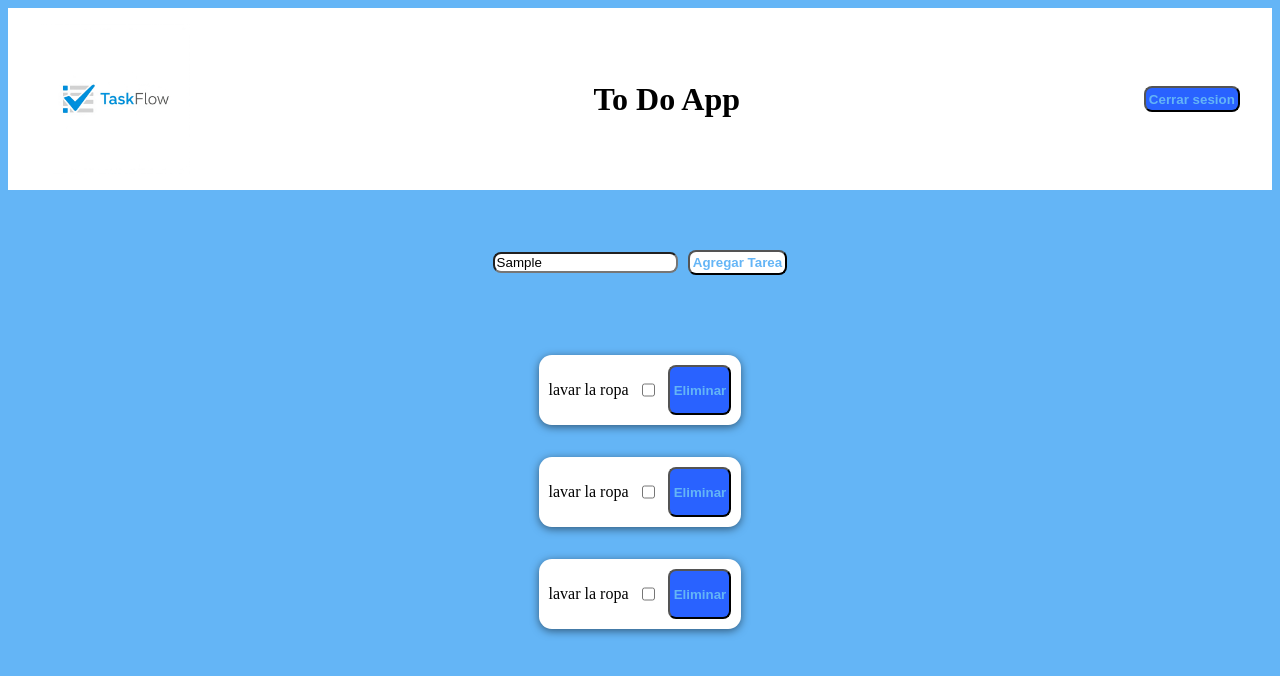
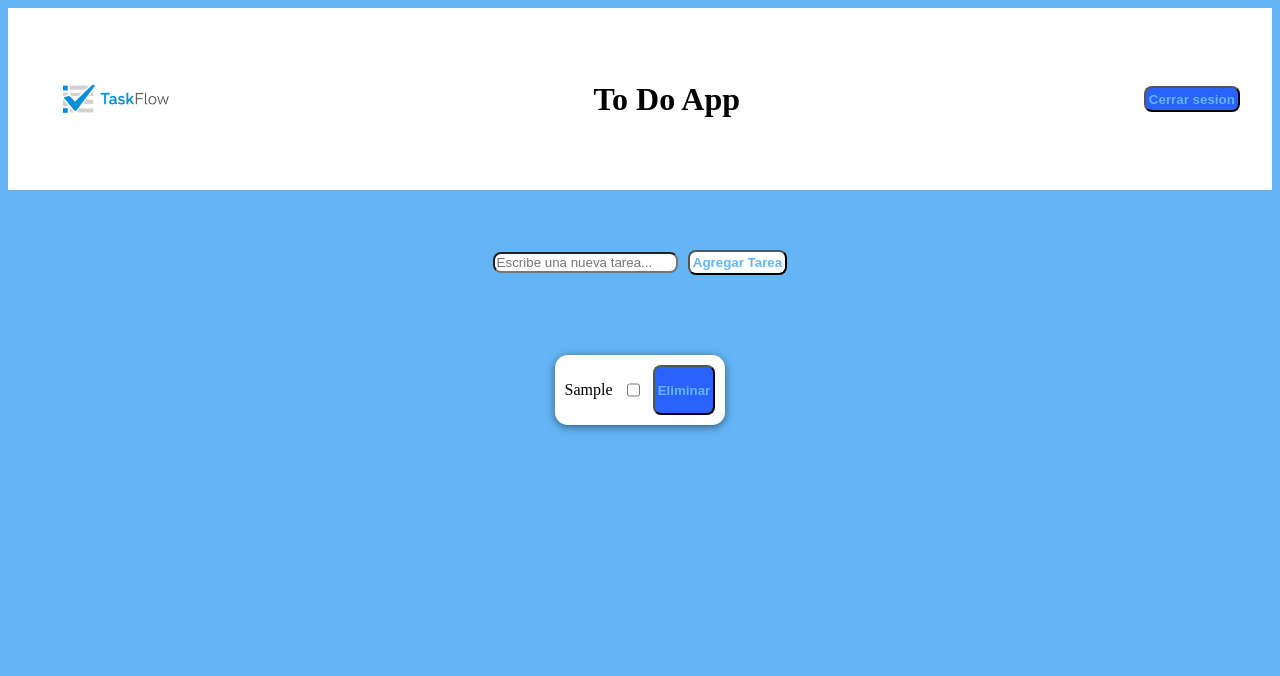
Before and after one commit to kevuxxi/Taskflow, a React (Vite) app in the folder frontend/: page /home in a window 1280 px wide. Both pictures are taken after typing "Sample" into the empty fields and a click on the button "Agregar Tarea". Shown: the top 676 px of the page. Built offline with nearby package versions, Linux system fonts and the light colour scheme.

Commit message:
add funcion de agregar tareas

```diff
--- a/frontend/src/components/TaskItem.jsx
+++ b/frontend/src/components/TaskItem.jsx
@@ -1,9 +1,9 @@
 import React from 'react'
 
-const TaskItem = () => {
+const TaskItem = ({ tarea }) => {
     return (
         <li className='item'>
-            <p>lavar la ropa</p>
+            <p>{tarea.text}</p>
             <input type="checkbox" name="" id="" />
             <button>Eliminar</button>
         </li>
--- a/frontend/src/components/TaskList.jsx
+++ b/frontend/src/components/TaskList.jsx
@@ -1,12 +1,10 @@
 import '../styles/TaskList.css'
 import TaskItem from './TaskItem'
 
-const TaskList = () => {
+const TaskList = ({ tareas }) => {
     return (
         <ul className="task-list">
-            <TaskItem />
-            <TaskItem />
-            <TaskItem />
+            {tareas.map((tarea) => (<li key={tarea.id}><TaskItem tarea={tarea} /></li>))}
         </ul>
     )
 }
--- a/frontend/src/pages/Home.jsx
+++ b/frontend/src/pages/Home.jsx
@@ -1,16 +1,41 @@
+import { useState } from "react"
 import Header from "../components/Header"
 import TaskList from "../components/TaskList"
 import '../styles/Home.css'
 
 const Home = () => {
+
+    const [tareas, setTareas] = useState([]);
+    const [texto, setTexto] = useState('')
+
+
+
+    const aggTarea = (texto) => {
+
+        if (texto.trim() === '') return;
+
+
+        const nuevatarea = {
+            id: Date.now(),
+            text: texto,
+            isCompleted: false,
+        }
+
+        setTareas([...tareas, nuevatarea])
+
+        setTexto('')
+
+    }
+
+
     return (
         <div >
             <Header />
             <div className="home-container">
-                <input type="text" />
-                <button>Agregar Tarea</button>
+                <input type="text" value={texto} onChange={(e) => setTexto(e.target.value)} placeholder="Escribe una nueva tarea..." />
+                <button onClick={() => (aggTarea(texto))}>Agregar Tarea</button>
             </div>
-            <TaskList />
+            <TaskList tareas={tareas} />
         </div >
     )
 }
```
